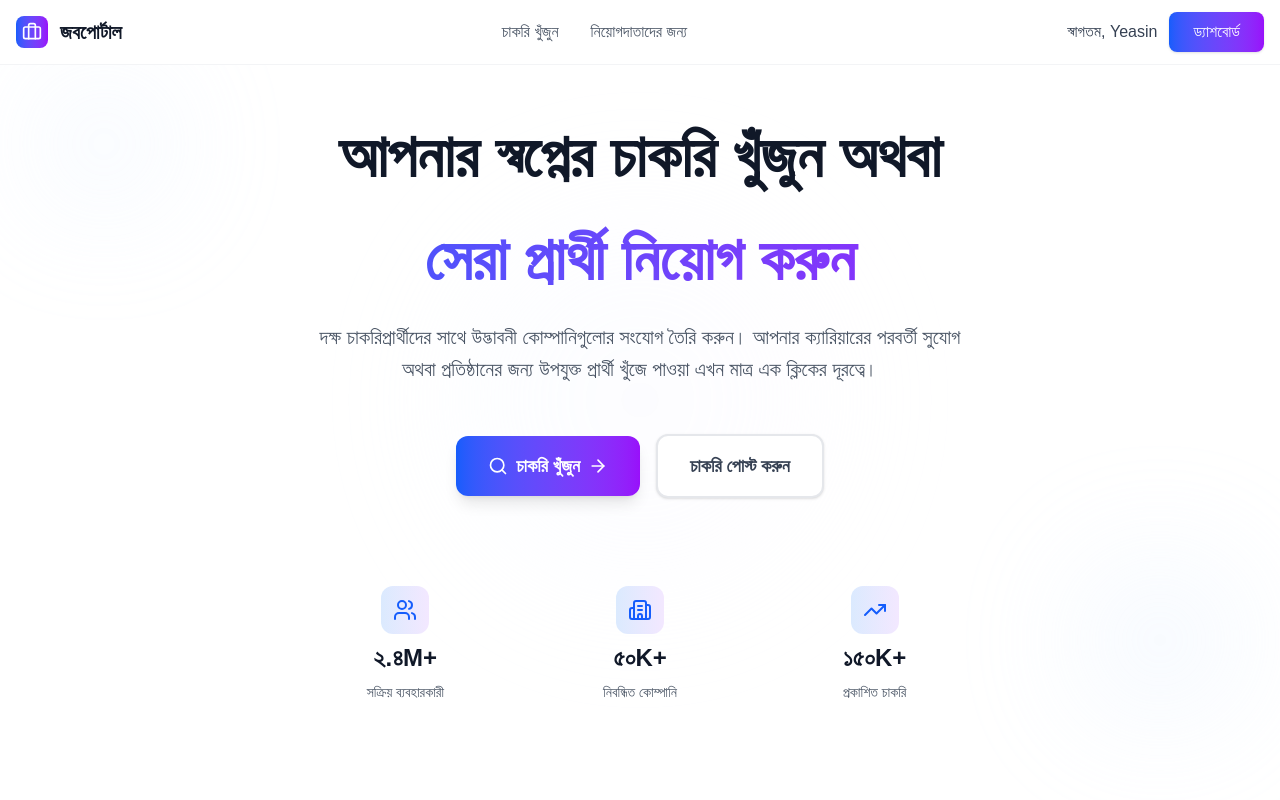
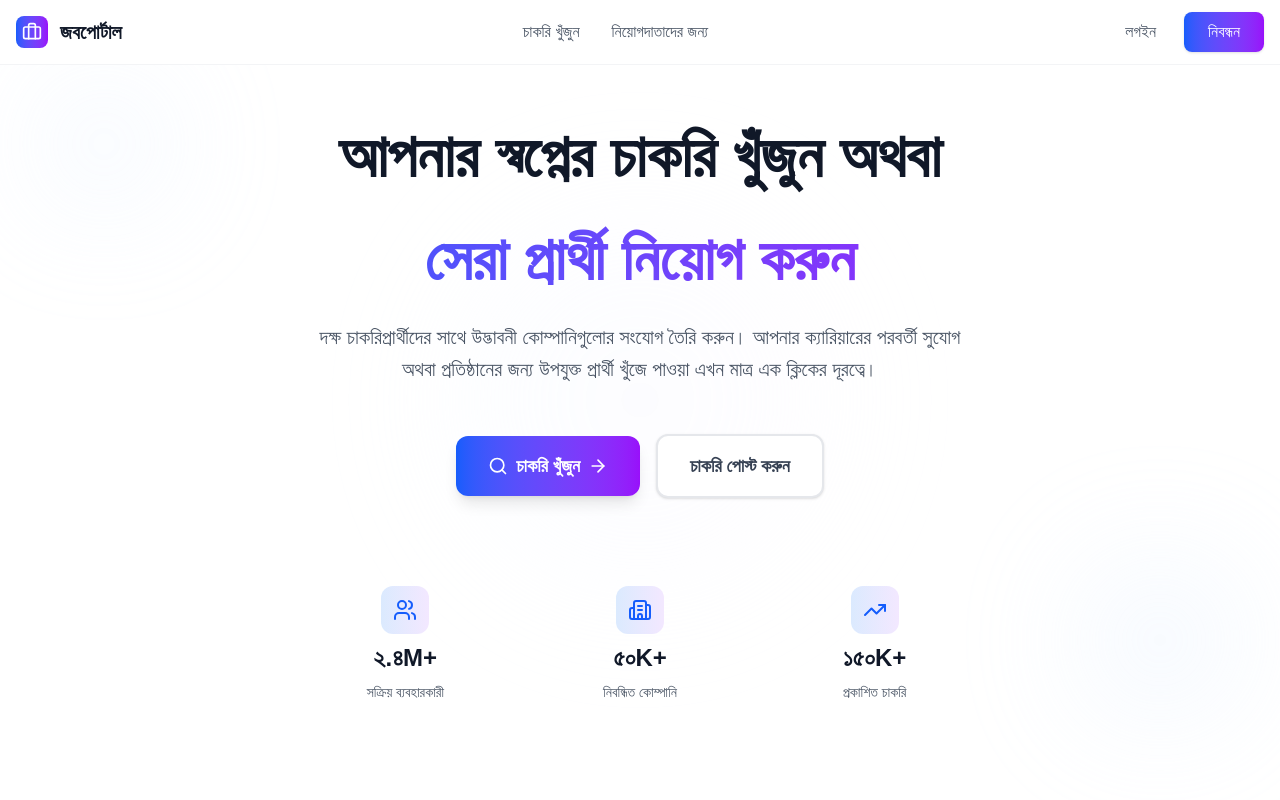
Before and after one commit to yeasin5060/job-portal, a React (Vite) app in the folder client/: page / in a window 1280 px wide. Shown: the top 800 px of the page. Built offline with nearby package versions, Linux system fonts and the light colour scheme.

Commit message:
slove  the problem login.jsx page

```diff
--- a/client/src/context/AuthContext.jsx
+++ b/client/src/context/AuthContext.jsx
@@ -30,7 +30,7 @@ export const AuthProvider = ({children}) => {
       if(token && userStr) {
         const userData = JSON.parse(userStr);
         setUser(userData);
-        setIsAuthenticated(false);
+        setIsAuthenticated(true);
       }
     } catch (error) {
       console.error("Auth check Error" , error);
@@ -45,7 +45,7 @@ export const AuthProvider = ({children}) => {
     localStorage.setItem('user', JSON.stringify(userData));
 
     setUser(userData);
-    setIsAuthenticated(false);
+    setIsAuthenticated(true);
   };
 
   const logout = () => {
--- a/client/src/pages/LandingPage/components/Header.jsx
+++ b/client/src/pages/LandingPage/components/Header.jsx
@@ -2,13 +2,11 @@ import React from "react";
 import { motion } from "framer-motion";
 import { Briefcase } from "lucide-react";
 import { useNavigate } from "react-router-dom";
+import { useAuth } from "../../../context/AuthContext";
 
 const Header = () => {
-  const isAuthenticated = true;
-  const user = {
-    fullName: "Yeasin",
-    role: "employer",
-  };
+
+  const {user , isAuthenticated} = useAuth()
 
   const navigate = useNavigate();
 
--- a/client/src/pages/LandingPage/components/Hero.jsx
+++ b/client/src/pages/LandingPage/components/Hero.jsx
@@ -9,15 +9,10 @@ import {
   TrendingUp,
 } from "lucide-react";
 import { useNavigate } from "react-router-dom";
+import { useAuth } from "../../../context/AuthContext";
 
 const Hero = () => {
-  const isAuthenticated = true;
-
-  const user = {
-    fullName: "Yeasin",
-    role: "employer",
-  };
-
+  const {user , isAuthenticated} = useAuth()
   const navigate = useNavigate();
 
   const stats = [
```
Also changed, not shown: 1 other file (tests, documents, lock files or other folders).
